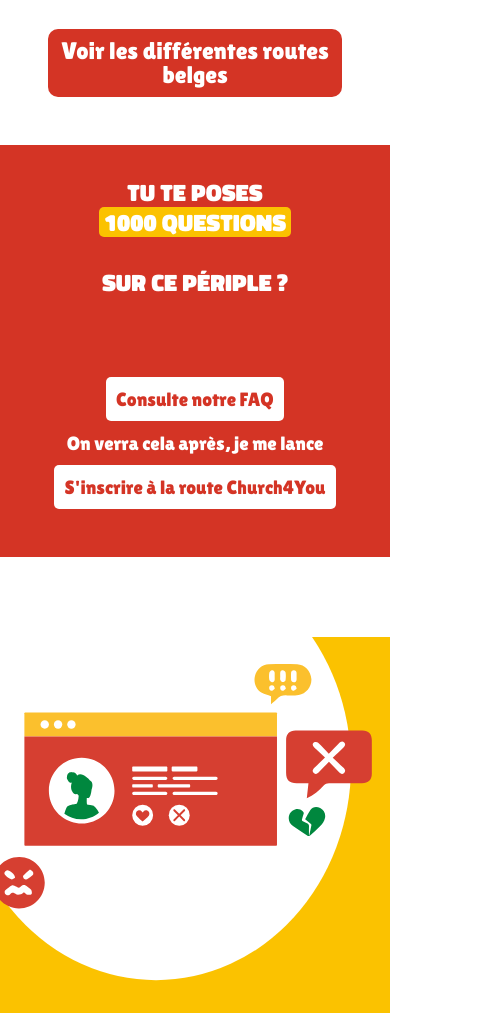
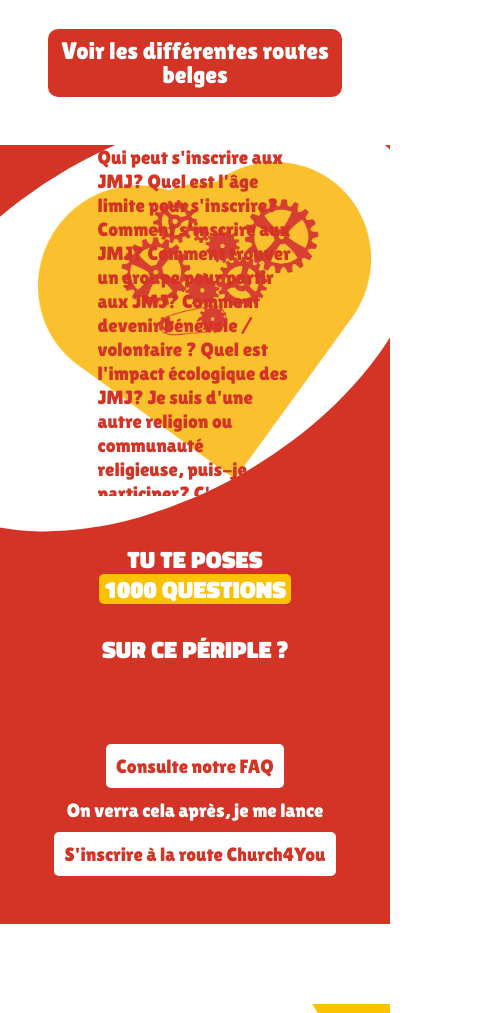
Before and after one commit to yalit/jmjlisboa2023-befr, a Svelte app: page / in a window 390 px wide. Shown: the part 2223-3236 px from the top of the page, 497 px wide, since content can reach past the window. Built offline with nearby package versions, Linux system fonts and the light colour scheme; no server answers.

Commit message:
feat : add heart & brain for smartphone

```diff
--- a/src/home/heroRed/heroRed.scss
+++ b/src/home/heroRed/heroRed.scss
@@ -5,7 +5,58 @@
 
     border-bottom: 5rem solid white;
 
+    .animated-questions {
+        position: relative;
+        width: 100vw;
+        height: 90vw;
+        .white-back {
+            @extend .background-white;
+            position: absolute;
+            top: 0;
+            left: -35%;
+            width: 150%;
+            height: 100%;
+            aspect-ratio: 1;
+            border-radius: 50%;
+            transform: rotate(-30deg);
+        }
+        .heart {
+            position: absolute;
+            top: calc(90vw * .05);
+            left: 5%;
+            display: flex;
+            justify-content: center;
+            opacity: 0;
+            img {
+                width: 90%;
+            }
+
+        }
+        .brain {
+            position: absolute;
+            top: calc(90vw * .10);
+            left: 15%;
+            display: flex;
+            justify-content: center;
+            img {
+                width: 70%;
+            }
+        }
+        .questions {
+            @extend .text-red;
+            position: absolute;
+            overflow: hidden;
+            top: 0;
+            left: 25%;
+            width: 50%;
+            height: 100%;
+            font-size: var(--normal);
+        }
+    }
+
     .askingquestions {
+        position: relative;
+        margin-top: 1rem;
         padding: 2rem;
         display: flex;
         flex-direction: column;
@@ -19,4 +70,23 @@
             padding-top: 3rem;
         }
     }
+
+    @media screen and (min-width: $mediaMedium) {
+        .section-container {
+            display: flex;
+            flex-direction: row-reverse;
+            align-items: center;
+            justify-content: space-between;
+            .animated-questions {
+                width: 40vw;
+                height: 50vw;
+            }
+            .static-text {
+                width: 40vw;
+                .actions {
+                    margin-top: 4rem;
+                }
+            }
+        }
+    }
 }
--- a/src/home/heroRed/heroRed.svelte
+++ b/src/home/heroRed/heroRed.svelte
@@ -1,13 +1,73 @@
 <script lang="ts">
     import './heroRed.scss'
+
+    let vh = visualViewport.height;
+    let heartAnimationBounds = {start: vh / 2, end: vh / 8}
+    let y: number;
+    let heart;
+    let opacity = 0;
+
+    $: {
+      y=y;
+      if (heart !== undefined) {
+        const heartPos: DOMRect = heart.getBoundingClientRect();
+
+        if (heartPos.top < heartAnimationBounds.start) {
+          opacity = (heartAnimationBounds.start-heartPos.top)/heartAnimationBounds.end;
+          if (heartPos.top < heartAnimationBounds.end) {
+            opacity = 1;
+          }
+          heart.style.opacity = opacity;
+        }
+      }
+    }
 </script>
+
+<svelte:window bind:scrollY={y} />
 
 <section id="heroRed">
     <div class="section-container">
         <div class="animated-questions">
+            <div class="white-back"></div>
+            <div class="heart" bind:this={heart}>
+                <img src="/img/heroRed/coeur.png" alt="heart behind brain|coeur derrière un cerveau">
+            </div>
+            <div class="brain">
+                <img src="/img/heroRed/cerveau.png" alt="brain with cogs|cerveau avec engrenages">
+            </div>
+            <div class="questions">
+                <div class="question-list">
+                    Qui peut s'inscrire aux JMJ? Quel est l'âge limite pour s'inscrire? Comment s'inscrire aux JMJ?
+                    Comment trouver un groupe pour partir aux JMJ? Comment devenir bénévole / volontaire ? Quel est
+                    l'impact écologique des JMJ? Je suis d'une autre religion ou communauté religieuse, puis-je participer?
+                    C'est quoi les JMJ? Qui choisis le pays d'accueil des JMJ ? Quel est le but des JMJ? Quel est le thème des JMJ? des JMJ 2023?
+                    Quels sont les symboles des JMJ? Quel est le programme sur place? Où puis-je dormir? Quels sont les transports?
+                    Ques dois-je emporter dans mon sac? Si je tombe malade? Dois-je prendre une assurance personnelle? Qui contacter en cas de problème?
+                    Y a-t-il un numéro vert pour les belges? Quelle est la monnaiée utilisée sur place? Lisbonne est-elle un ville sûre?
+                    Et si je perds mon passeport?
 
+                    Qui peut s'inscrire aux JMJ? Quel est l'âge limite pour s'inscrire? Comment s'inscrire aux JMJ?
+                    Comment trouver un groupe pour partir aux JMJ? Comment devenir bénévole / volontaire ? Quel est
+                    l'impact écologique des JMJ? Je suis d'une autre religion ou communauté religieuse, puis-je participer?
+                    C'est quoi les JMJ? Qui choisis le pays d'accueil des JMJ ? Quel est le but des JMJ? Quel est le thème des JMJ? des JMJ 2023?
+                    Quels sont les symboles des JMJ? Quel est le programme sur place? Où puis-je dormir? Quels sont les transports?
+                    Ques dois-je emporter dans mon sac? Si je tombe malade? Dois-je prendre une assurance personnelle? Qui contacter en cas de problème?
+                    Y a-t-il un numéro vert pour les belges? Quelle est la monnaiée utilisée sur place? Lisbonne est-elle un ville sûre?
+                    Et si je perds mon passeport?
+
+                    Qui peut s'inscrire aux JMJ? Quel est l'âge limite pour s'inscrire? Comment s'inscrire aux JMJ?
+                    Comment trouver un groupe pour partir aux JMJ? Comment devenir bénévole / volontaire ? Quel est
+                    l'impact écologique des JMJ? Je suis d'une autre religion ou communauté religieuse, puis-je participer?
+                    C'est quoi les JMJ? Qui choisis le pays d'accueil des JMJ ? Quel est le but des JMJ? Quel est le thème des JMJ? des JMJ 2023?
+                    Quels sont les symboles des JMJ? Quel est le programme sur place? Où puis-je dormir? Quels sont les transports?
+                    Ques dois-je emporter dans mon sac? Si je tombe malade? Dois-je prendre une assurance personnelle? Qui contacter en cas de problème?
+                    Y a-t-il un numéro vert pour les belges? Quelle est la monnaiée utilisée sur place? Lisbonne est-elle un ville sûre?
+                    Et si je perds mon passeport?
+                </div>
+            </div>
         </div>
 
+        <div class="static-text">
             <div class="askingquestions hookup">
                 Tu te poses <br /><span class="emphasized orange">1000 questions</span><br /> sur ce périple ?
             </div>
@@ -18,4 +78,5 @@
                 <div class="action"><a href="#">S'inscrire à la route Church4You</a></div>
             </div>
         </div>
+    </div>
 </section>
```
Also changed, not shown: public/img/heroRed/cerveau.png (added), public/img/heroRed/coeur.png (added). Lines whose indentation alone changed are shown as unchanged.
